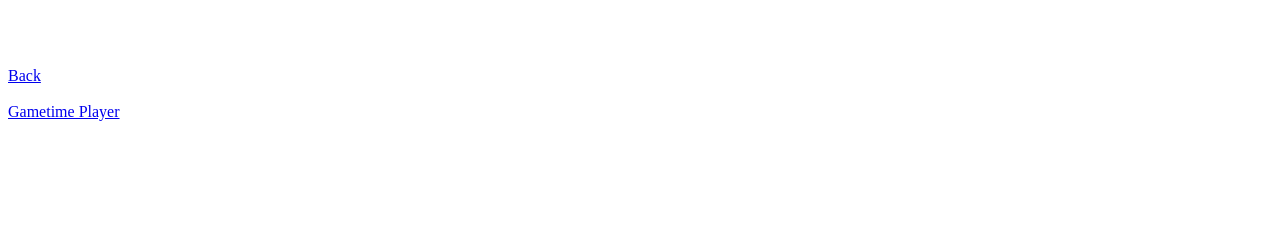
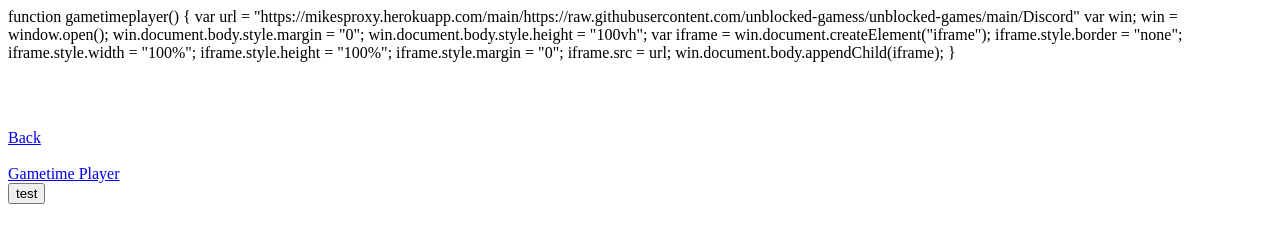
Before and after one commit to unblocked-gamess/unblocked-games, a plain HTML site: page Misc/Menu/Games.html in a window 1280 px wide. Drawn offline with Linux system fonts and the light colour scheme.

Commit message:
Update Games.html

```diff
--- a/Misc/Menu/Games.html
+++ b/Misc/Menu/Games.html
@@ -2,6 +2,23 @@
 <!DOCTYPE html>
 <html>
   <head>
+    <scirpt>
+    function gametimeplayer() {
+      var url = "https://mikesproxy.herokuapp.com/main/https://raw.githubusercontent.com/unblocked-gamess/unblocked-games/main/Discord"
+      var win;
+      win = window.open();
+      win.document.body.style.margin = "0";
+      win.document.body.style.height = "100vh";
+      var iframe = win.document.createElement("iframe");
+      iframe.style.border = "none";
+      iframe.style.width = "100%";
+      iframe.style.height = "100%";
+      iframe.style.margin = "0";
+      iframe.src = url;
+      win.document.body.appendChild(iframe);
+    }
+
+    </script>
   </head>
   <body>
     <font color="#FFFFFF">
@@ -10,6 +27,7 @@
       <br><br>
       <a href="https://unblocked-gamess.github.io/unblocked-games/Misc/Menu/Games/gametime-player.html" target="_self">Gametime Player</a>
       <br>
+      <button onclick="gametimeplayer()">test</button>
     </font>
   </body>
 </html>
```
